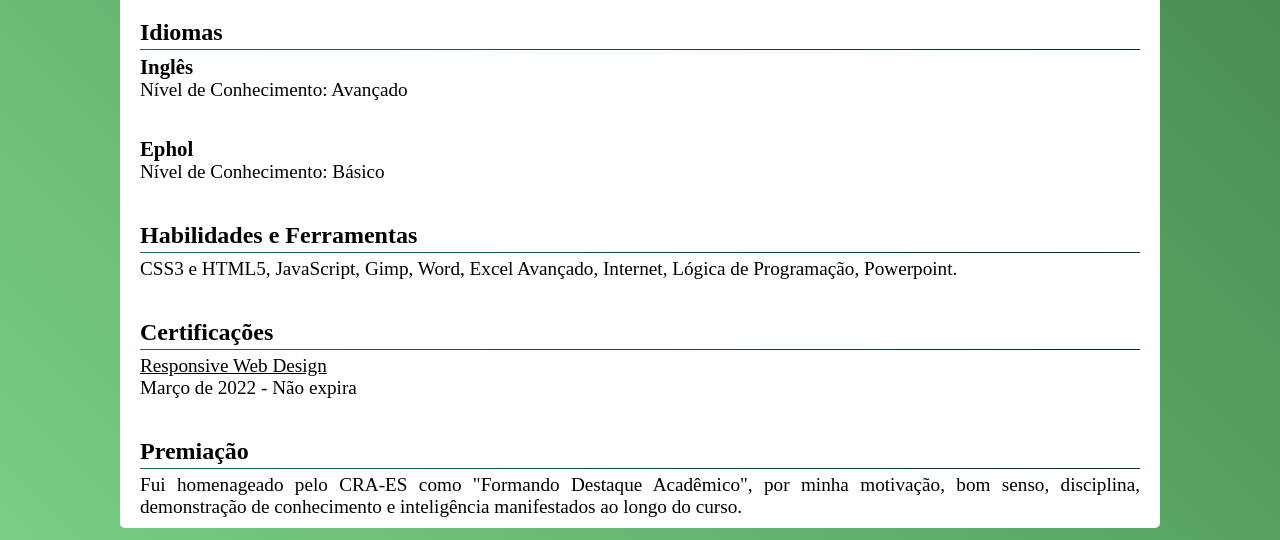
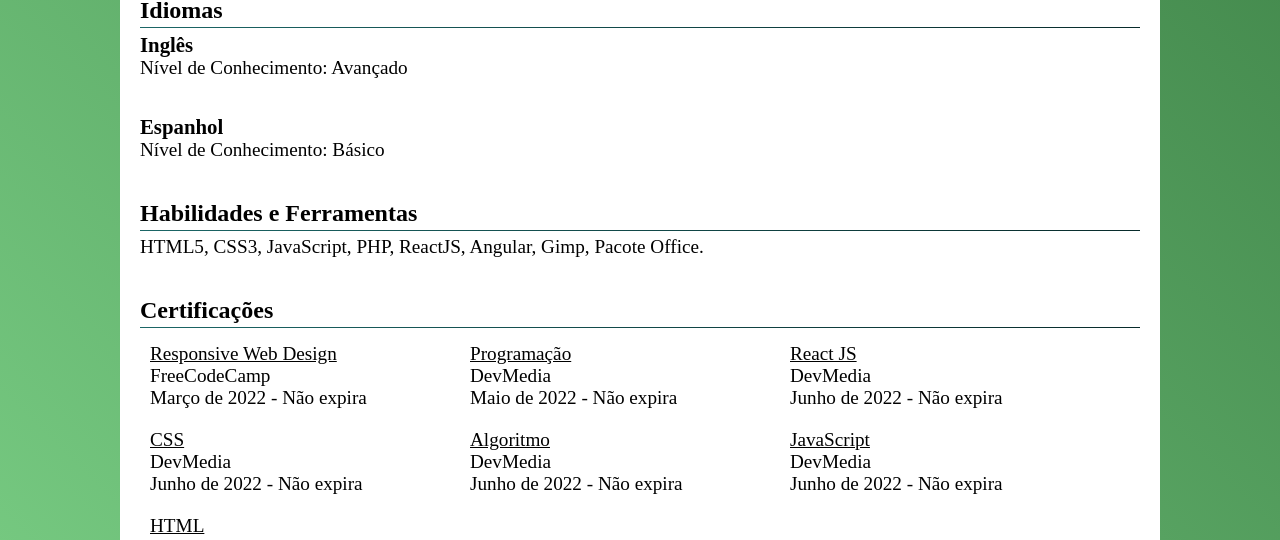
Before and after one commit to Edsonctm/Portfolio-2, a plain HTML site: page Curriculo/curriculo.html in a window 1280 px wide. Shown: the part 1490-2030 px from the top of the page. Drawn offline with Linux system fonts and the light colour scheme; a web font is replaced by a local one.

Commit message:
Atualização do Curriculo.

```diff
--- a/Curriculo/curriculo.css
+++ b/Curriculo/curriculo.css
@@ -51,6 +51,17 @@
     padding: 0px;
 }
 
+.certificados{
+    display: flex;
+    flex-wrap: wrap;
+    margin-bottom: 30px;
+}
+
+.certificados p{
+    width: 30%;
+    margin: 10px;
+}
+
 /*Responsividade*/
 
 @media screen and (min-width: 1000px) {
--- a/Curriculo/curriculo.html
+++ b/Curriculo/curriculo.html
@@ -7,6 +7,7 @@
     <link rel="stylesheet" href="Base.css">
     <link rel="shortcut icon" href="../imagens/mini-assinatura.png" type="image/x-icon">
     <link rel="stylesheet" href="curriculo.css">
+    <link rel="stylesheet" type="text/css" href="print.css" media="print" />
     <title>Curriculo</title>
 </head>
 <body>
@@ -36,10 +37,10 @@
 
             <h2>Perfil Profissional</h2>
             <hr>
-            <p>Me chamo Edson, sou estudante de Análise e Desenvolvimento de Sistemas e um futuro programador Front-End. Atualmente já possuo bons conhecimentos de HTML5 e CSS3, além de estar na parte intermediária do meu curso de JavaScript, tendo feito alguns pequenos projetos que podem ser vistos na minha página do <a href="https://github.com/Edsonctm" target="_blank">Github</a>. Sou graduado em Gestão Comercial e possuo bastante experiência de trabalho nas áreas administrativas.</p> <br> <br>
+            <p>Sou estudante de Análise e Desenvolvimento de Sistemas e um futuro programador Front-End. Atualmente já possuo bons conhecimentos de HTML5, CSS3, JavaScript, ReactJS e Angular, tendo feito alguns pequenos projetos que podem ser vistos na minha página do <a href="https://github.com/Edsonctm" target="_blank">Github</a>. Sou graduado em Gestão Comercial e possuo bastante experiência de trabalho nas áreas administrativas.</p> <br> <br>
 
             <h3>Objetivos</h3>
-            <p>Meu objetivo atual é iniciar na área de desenvolvimento, estagiando ou atuando como desenvolvedor júnior na parte de Front-End, principalmente. Quero alavancar o máximo possível meus conhecimentos na área de programação, utilizando sempre a tecnologia como resolvedor de problemas.</p> <br> <br>
+            <p>Meu objetivo atual é iniciar na área de desenvolvimento, estagiando ou atuando como desenvolvedor júnior na parte de Front-end, principalmente. Quero alavancar o máximo possível meus conhecimentos na área de programação, utilizando sempre a tecnologia como resolvedor de problemas.</p> <br> <br>
 
             <h2>Formação</h2>
             <hr>
@@ -81,19 +82,53 @@
                 <hr>
                 <h3>Inglês</h3>
                 <p>Nível de Conhecimento: Avançado</p> <br> <br>
-                <h3>Ephol</h3>
+                <h3>Espanhol</h3>
                 <p>Nível de Conhecimento: Básico</p> <br> <br>
 
                 <h2>Habilidades e Ferramentas</h2>
                 <hr>
-                <p>CSS3 e HTML5, JavaScript, Gimp, Word, Excel Avançado, Internet, Lógica de Programação, Powerpoint.</p> <br> <br>
+                <p>HTML5, CSS3, JavaScript, PHP, ReactJS, Angular, Gimp, Pacote Office.</p> <br> <br>
 
                 <h2>Certificações</h2>
                 <hr>
-                <p>
-                    <a href="https://www.freecodecamp.org/certification/Edsonctm/responsive-web-design" target="_blank">Responsive Web Design</a> <br>
-                    Março de 2022 - Não expira
-                </p> <br> <br>
+                <div class="certificados">
+                    <p>
+                        <a href="https://www.freecodecamp.org/certification/Edsonctm/responsive-web-design" target="_blank">Responsive Web Design</a> <br>
+                        FreeCodeCamp <br>
+                        Março de 2022 - Não expira
+                    </p>
+                    <p>
+                        <a href="https://www.devmedia.com.br/certificado/tecnologia/programacao/edson-cristian-torres-marcolongo" target="_blank">Programação</a> <br>
+                        DevMedia <br>
+                        Maio de 2022 - Não expira
+                    </p>
+                    <p>
+                        <a href="https://www.devmedia.com.br/certificado/tecnologia/react/edson-cristian-torres-marcolongo" target="_blank">React JS</a> <br>
+                        DevMedia <br>
+                        Junho de 2022 - Não expira
+                    </p>
+                    <p>
+                        <a href="https://www.devmedia.com.br/certificado/tecnologia/css/edson-cristian-torres-marcolongo" target="_blank">CSS</a> <br>
+                        DevMedia <br>
+                        Junho de 2022 - Não expira
+                    </p>
+                    <p>
+                        <a href="https://www.devmedia.com.br/certificado/tecnologia/algoritmo/edson-cristian-torres-marcolongo" target="_blank">Algoritmo</a> <br>
+                        DevMedia <br>
+                        Junho de 2022 - Não expira
+                    </p>
+                    <p>
+                        <a href="https://www.devmedia.com.br/certificado/tecnologia/javascript/edson-cristian-torres-marcolongo" target="_blank">JavaScript</a> <br>
+                        DevMedia <br>
+                        Junho de 2022 - Não expira
+                    </p>
+                    <p>
+                        <a href="https://www.devmedia.com.br/certificado/tecnologia/html/edson-cristian-torres-marcolongo" target="_blank">HTML</a> <br>
+                        DevMedia <br>
+                        Junho de 2022 - Não expira
+                    </p>
+                </div>
+
 
                 <h2>Premiação</h2>
                 <hr>
--- /dev/null
+++ b/Curriculo/print.css
@@ -0,0 +1,20 @@
+header.mobile, header.desktop {
+    display: none;
+}
+
+a {
+    text-decoration: none !important;
+}
+
+  p {
+      font-size: 1.1rem !important;
+  }
+
+  @page{
+      size:auto;
+      margin:5mm;
+    }
+
+    .pessoais {
+        margin-top: -10px !important;
+    }
```
